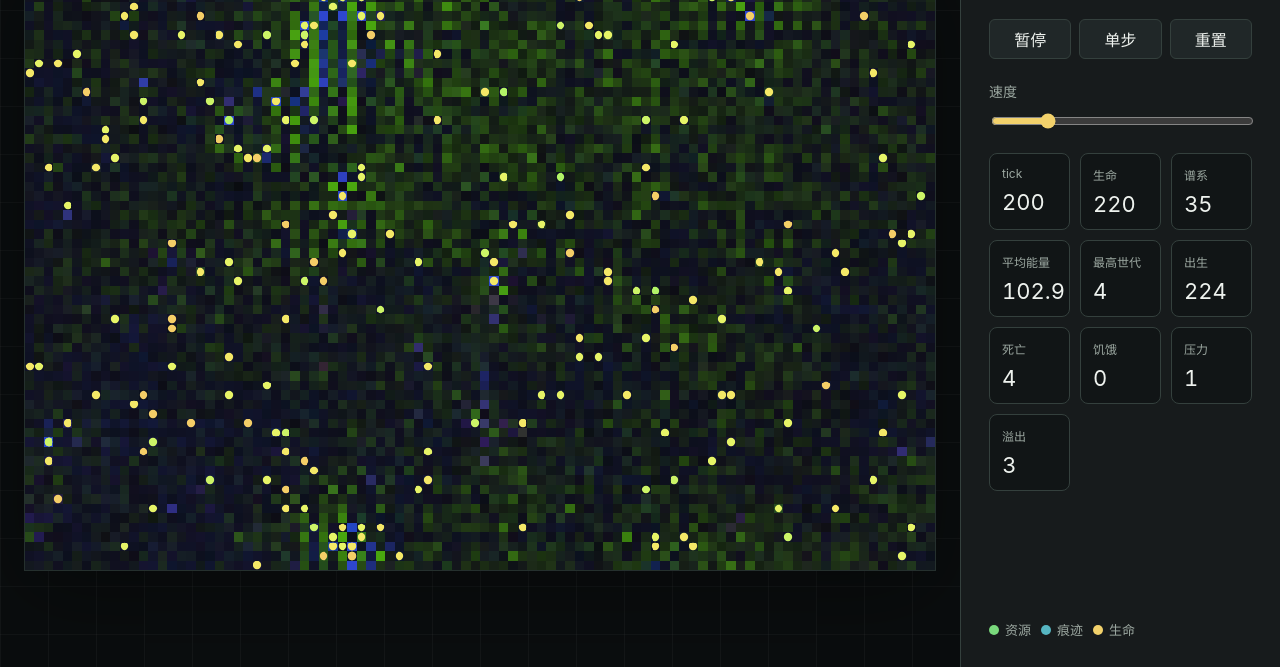
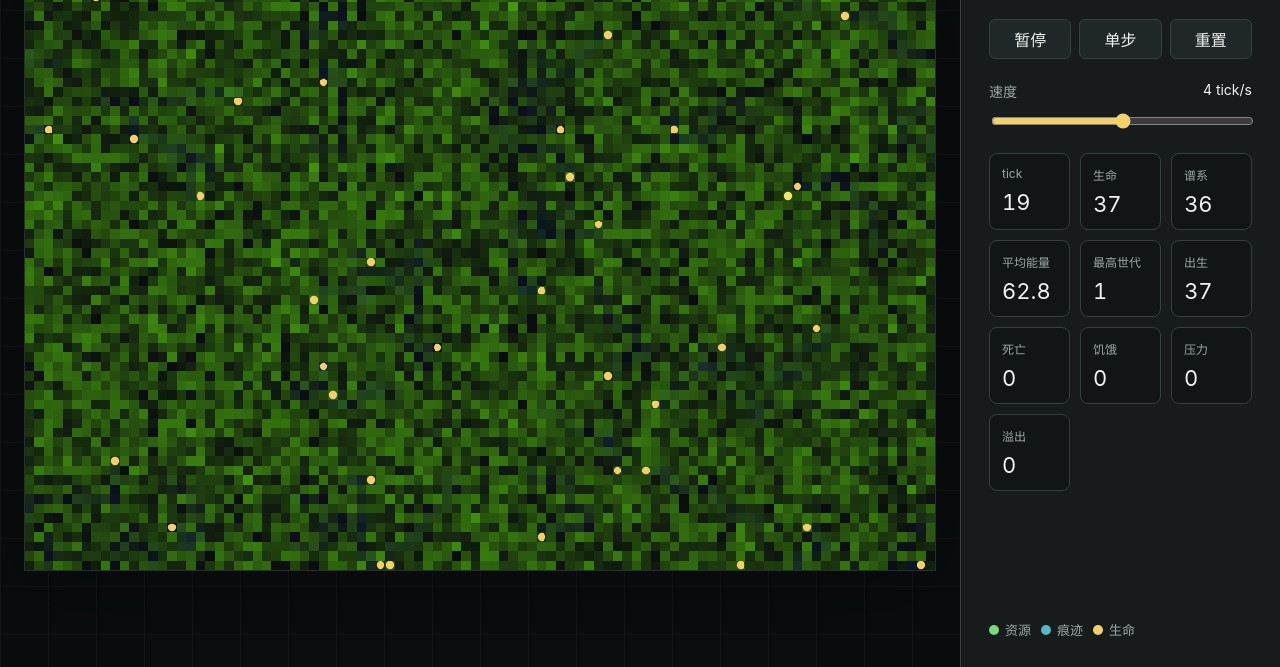
Before and after one commit to riceWithoutIce/primordia, a website built with Vite: page index.html in a window 1280 px wide. Shown: the part 133-800 px from the top of the page. Built offline with nearby package versions, Linux system fonts and the light colour scheme; animation ran at ten frames a second.

Commit message:
fix: slow simulation speed control

```diff
--- a/index.html
+++ b/index.html
@@ -25,8 +25,8 @@
         </div>
 
         <label class="slider">
-          <span>速度</span>
-          <input id="speed" type="range" min="1" max="16" value="4">
+          <span>速度 <output id="speed-label">4 tick/s</output></span>
+          <input id="speed" type="range" min="0" max="8" value="4">
         </label>
 
         <dl class="metrics">
--- a/src/app/main.ts
+++ b/src/app/main.ts
@@ -5,8 +5,11 @@ const { canvas, ctx } = getCanvasContext();
 
 let sim = new Simulation();
 let running = true;
+let lastFrameTime = 0;
+let tickAccumulator = 0;
 
 const speed = getElement<HTMLInputElement>("speed");
+const speedLabel = getElement<HTMLOutputElement>("speed-label");
 const toggle = getElement<HTMLButtonElement>("toggle");
 const step = getElement<HTMLButtonElement>("step");
 const reset = getElement<HTMLButtonElement>("reset");
@@ -24,6 +27,12 @@ const metrics = {
   deathOverflow: getElement<HTMLElement>("m-death-overflow")
 };
 
+const TICK_RATES = [0.2, 0.5, 1, 2, 4, 8, 16, 32, 64] as const;
+
+speed.addEventListener("input", () => {
+  updateSpeedLabel();
+});
+
 toggle.addEventListener("click", () => {
   running = !running;
   toggle.textContent = running ? "暂停" : "继续";
@@ -38,6 +47,7 @@ reset.addEventListener("click", () => {
   sim.reset({
     seed: Math.floor(Math.random() * 1000000)
   });
+  tickAccumulator = 0;
   running = true;
   toggle.textContent = "暂停";
   render();
@@ -138,13 +148,42 @@ function updateMetrics(): void {
   metrics.deathOverflow.textContent = String(m.deathReasons.overflow);
 }
 
-function loop(): void {
+function tickRate(): number {
+  const index = Math.max(0, Math.min(TICK_RATES.length - 1, Number(speed.value)));
+  return TICK_RATES[index];
+}
+
+function updateSpeedLabel(): void {
+  speedLabel.textContent = `${tickRate()} tick/s`;
+}
+
+function advanceSimulation(now: number): void {
   if (running) {
-    sim.step(Number(speed.value));
+    if (!lastFrameTime) {
+      lastFrameTime = now;
+      return;
+    }
+
+    const elapsedSeconds = Math.min((now - lastFrameTime) / 1000, 0.5);
+    tickAccumulator += elapsedSeconds * tickRate();
+    const ticks = Math.floor(tickAccumulator);
+
+    if (ticks > 0) {
+      sim.step(ticks);
+      tickAccumulator -= ticks;
+    }
+  } else {
+    tickAccumulator = 0;
   }
+}
+
+function loop(now: number): void {
+  advanceSimulation(now);
+  lastFrameTime = now;
   render();
   requestAnimationFrame(loop);
 }
 
 render();
+updateSpeedLabel();
 requestAnimationFrame(loop);
--- a/src/app/styles.css
+++ b/src/app/styles.css
@@ -118,6 +118,17 @@ button:hover {
   font-size: 14px;
 }
 
+.slider span {
+  display: flex;
+  justify-content: space-between;
+  gap: 12px;
+}
+
+.slider output {
+  color: var(--text);
+  font-variant-numeric: tabular-nums;
+}
+
 input[type="range"] {
   width: 100%;
   accent-color: var(--agent);
```
